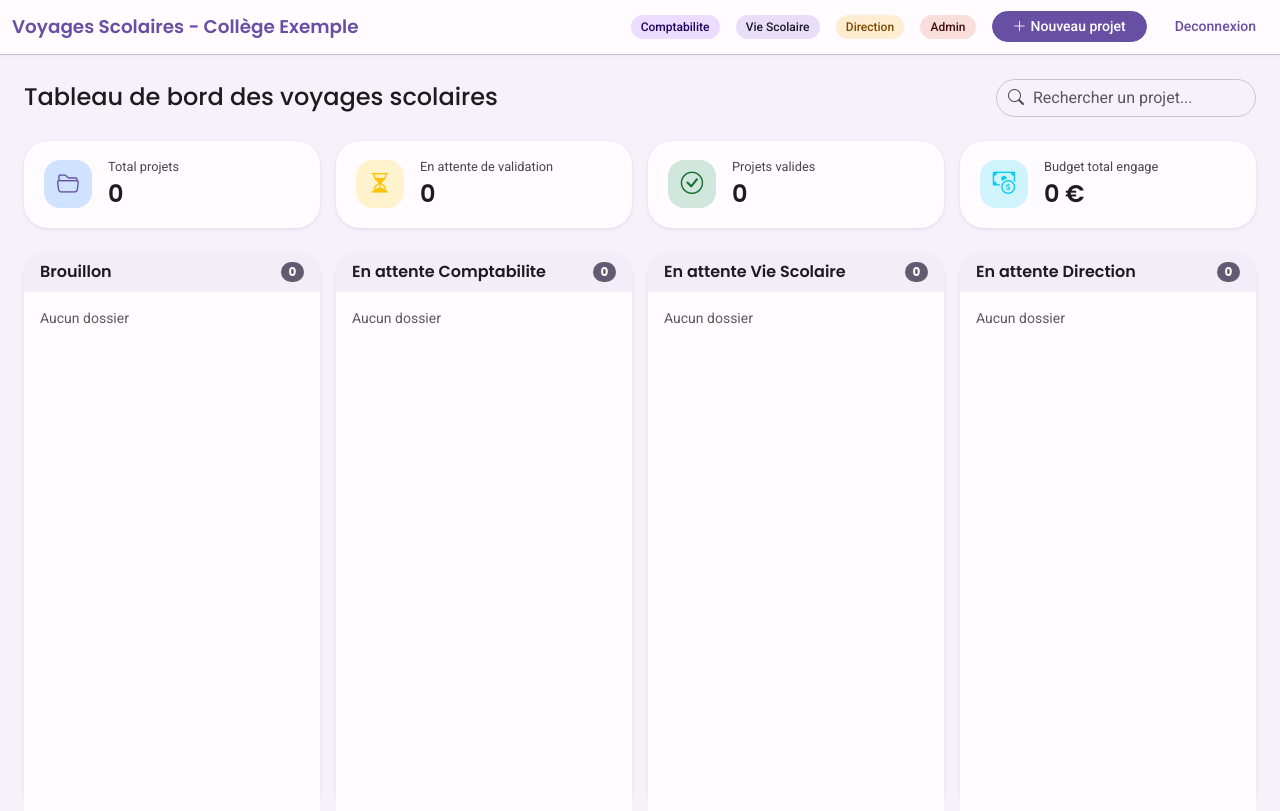
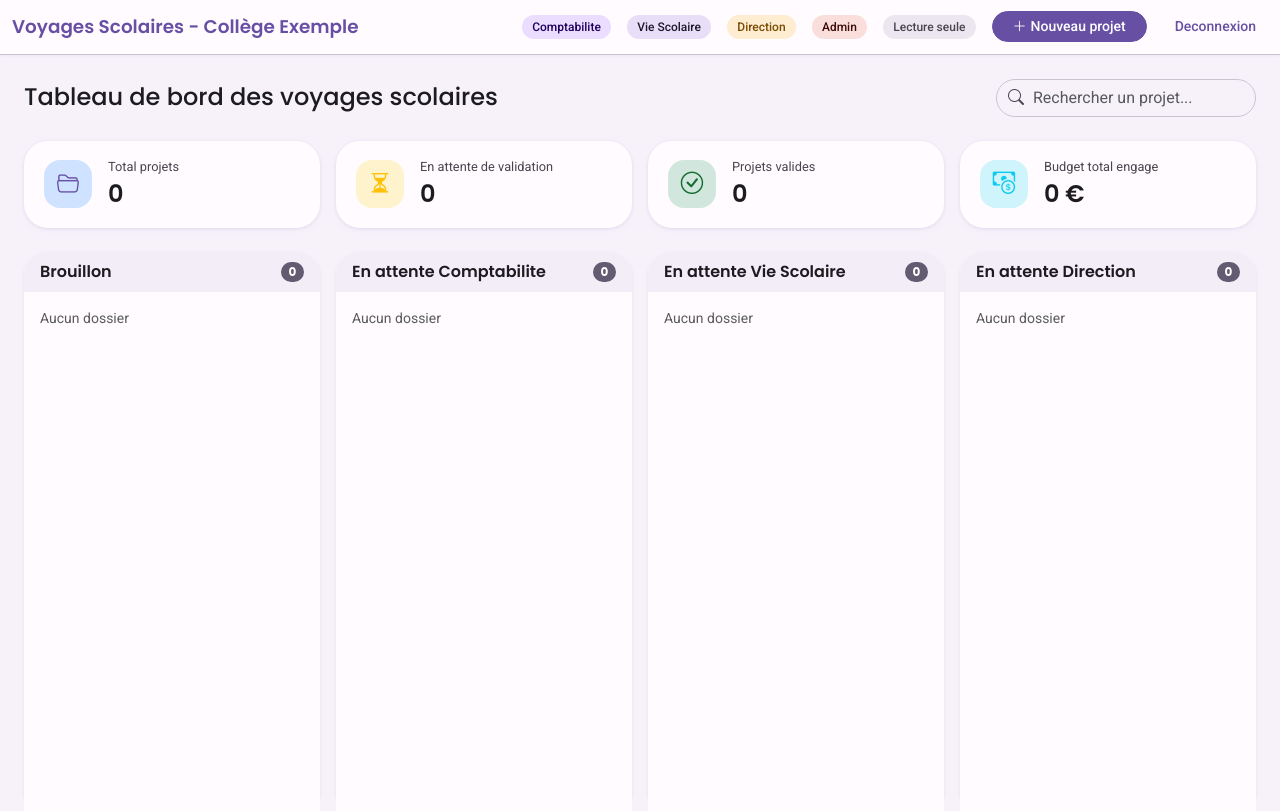
Before and after one commit to AxelM35/fiche-projet-app, a Spring Boot app: page /dashboard in a window 1280 px wide. Shown: the top 811 px of the page. Run offline with Spring Boot 4, Linux system fonts and the light colour scheme; the visitor is signed in with stand-in values (Sample User, id 1); data that the repository does not hold is empty; some of the project's set-up classes (security, data sources, template engines, error pages and the like) are left out, and stand-ins take their place; some libraries are stand-ins or nearby versions.

Commit message:
Ajoute le role lecture seule (ROLE_LECTURE_SEULE)
Un email inscrit dans la nouvelle liste ROLES_LECTURE_SEULE recoit
ROLE_LECTURE_SEULE a la place de ROLE_PROF (jamais les deux) :
l'observateur (ex. secretariat) consulte le dashboard et toutes les
fiches projet (deja ouvert a tout utilisateur authentifie, aucun
changement necessaire cote lecture), mais ne peut creer, modifier,
dupliquer, soumettre ni valider aucun dossier - @PreAuthorize
hasRole('PROF')/hasAnyRole(...) sur ProjetService le bloque deja
nativement des lors qu'il n'a pas ROLE_PROF.

Cote vues : boutons Nouveau projet / Dupliquer / Enregistrer /
Soumettre masques via sec:authorize="hasRole('PROF')", nouveau chip de
role dans la navbar. Les champs du formulaire restent visuellement
"actifs" pour un BROUILLON/A_CORRIGER consulte par un lecture seule
(pas de disabled/readonly) : sans risque puisque le bouton Enregistrer
est masque et que le backend refuse de toute facon, mais UX a affiner
si besoin.

Liste vide par defaut : aucun impact sur les utilisateurs existants
tant que ROLES_LECTURE_SEULE n'est pas renseignee.

Test : unUtilisateurEnLectureSeulePeutConsulterMaisNeCreeNiNeValideRien
verifie a la fois l'acces en lecture et le refus de toute action
d'ecriture.

```diff
--- a/docker-compose.yml
+++ b/docker-compose.yml
@@ -35,6 +35,7 @@ services:
       ROLES_COMPTA: ${ROLES_COMPTA:-compta@exemple.fr}
       ROLES_VIESCO: ${ROLES_VIESCO:-viesco@exemple.fr}
       ROLES_DIRECTION: ${ROLES_DIRECTION:-direction@exemple.fr}
+      ROLES_LECTURE_SEULE: ${ROLES_LECTURE_SEULE:-}
       MAIL_HOST: ${MAIL_HOST:-smtp.gmail.com}
       MAIL_PORT: ${MAIL_PORT:-587}
       MAIL_USERNAME: ${MAIL_USERNAME:-}
--- a/src/main/java/fr/ficheprojet/voyages/config/RolesProperties.java
+++ b/src/main/java/fr/ficheprojet/voyages/config/RolesProperties.java
@@ -21,4 +21,5 @@ public class RolesProperties {
     private List<String> compta = List.of();
     private List<String> viesco = List.of();
     private List<String> direction = List.of();
+    private List<String> lectureSeule = List.of();
 }
--- a/src/main/resources/application.properties
+++ b/src/main/resources/application.properties
@@ -36,6 +36,11 @@ voyages.roles.admin=${ROLES_ADMIN:amorvan@exemple.fr}
 voyages.roles.compta=${ROLES_COMPTA:compta@exemple.fr}
 voyages.roles.viesco=${ROLES_VIESCO:viesco@exemple.fr}
 voyages.roles.direction=${ROLES_DIRECTION:direction@exemple.fr}
+# Observateurs en lecture seule (ex. secretariat) : consultent tout, ne
+# peuvent rien creer ni valider. Recoivent ROLE_LECTURE_SEULE a la place de
+# ROLE_PROF (jamais les deux). Vide par defaut : aucun impact tant que la
+# variable n'est pas renseignee.
+voyages.roles.lecture-seule=${ROLES_LECTURE_SEULE:}
 
 # --- Envoi d'emails (notifications de workflow) ---
 spring.mail.host=${MAIL_HOST:smtp.gmail.com}
--- a/src/main/resources/static/css/style.css
+++ b/src/main/resources/static/css/style.css
@@ -223,6 +223,11 @@ a {
     color: var(--md-on-error-container);
 }
 
+.chip-role-lecture-seule {
+    background-color: var(--md-surface-container-high);
+    color: var(--md-on-surface-variant);
+}
+
 /* -------------------------------------------------------------------
    Cartes : elevation M3 douce et teintee, formes arrondies larges.
    ------------------------------------------------------------------- */
--- a/src/main/resources/templates/consultation.html
+++ b/src/main/resources/templates/consultation.html
@@ -189,7 +189,7 @@
 <div class="footer-actions d-flex flex-wrap gap-2 justify-content-between align-items-center">
     <a class="btn btn-outline-secondary" th:href="@{/dashboard}"><i class="bi bi-arrow-left me-1"></i>Retour au tableau de bord</a>
 
-    <form th:action="@{/projets/{id}/dupliquer(id=${projet.id})}" method="post" class="d-inline">
+    <form sec:authorize="hasRole('PROF')" th:action="@{/projets/{id}/dupliquer(id=${projet.id})}" method="post" class="d-inline">
         <button type="submit" class="btn btn-primary"><i class="bi bi-copy me-1"></i>Dupliquer en brouillon</button>
     </form>
 </div>
--- a/src/main/resources/templates/formulaire.html
+++ b/src/main/resources/templates/formulaire.html
@@ -234,20 +234,21 @@
             <a class="btn btn-outline-secondary" th:href="@{/dashboard}"><i class="bi bi-arrow-left me-1"></i>Retour au tableau de bord</a>
 
             <!-- Dupliquer : disponible des que le projet existe deja, quel que soit son statut -->
-            <form th:if="${projet.id} != null" th:action="@{/projets/{id}/dupliquer(id=${projet.id})}" method="post" class="d-inline">
+            <form th:if="${projet.id} != null" sec:authorize="hasRole('PROF')" th:action="@{/projets/{id}/dupliquer(id=${projet.id})}" method="post" class="d-inline">
                 <button type="submit" class="btn btn-outline-primary"><i class="bi bi-copy me-1"></i>Dupliquer</button>
             </form>
         </div>
 
         <div class="d-flex flex-wrap gap-2">
             <!-- Enregistrer : reserve a l'organisateur du dossier tant qu'il est modifiable -->
-            <button type="submit" form="formProjet" class="btn btn-primary"
+            <button type="submit" form="formProjet" class="btn btn-primary" sec:authorize="hasRole('PROF')"
                     th:if="${statutCourant == null or statutCourant.name() == 'BROUILLON' or statutCourant.name() == 'A_CORRIGER'}">
                 Enregistrer
             </button>
 
             <!-- Soumettre pour validation : uniquement sur un dossier deja enregistre -->
             <form th:if="${projet.id} != null and (${statutCourant.name() == 'BROUILLON'} or ${statutCourant.name() == 'A_CORRIGER'})"
+                  sec:authorize="hasRole('PROF')"
                   th:action="@{/projets/{id}/soumettre(id=${projet.id})}" method="post" class="d-inline">
                 <button type="submit" class="btn btn-success">Soumettre pour validation</button>
             </form>
--- a/src/main/resources/templates/fragments/navbar.html
+++ b/src/main/resources/templates/fragments/navbar.html
@@ -10,7 +10,8 @@
             <span class="chip-role chip-role-viesco" sec:authorize="hasRole('VIESCO')">Vie Scolaire</span>
             <span class="chip-role chip-role-direction" sec:authorize="hasRole('DIRECTION')">Direction</span>
             <span class="chip-role chip-role-admin" sec:authorize="hasRole('ADMIN')">Admin</span>
-            <a class="btn btn-primary btn-sm" th:href="@{/projets/nouveau}"><i class="bi bi-plus-lg me-1"></i>Nouveau projet</a>
+            <span class="chip-role chip-role-lecture-seule" sec:authorize="hasRole('LECTURE_SEULE')">Lecture seule</span>
+            <a class="btn btn-primary btn-sm" sec:authorize="hasRole('PROF')" th:href="@{/projets/nouveau}"><i class="bi bi-plus-lg me-1"></i>Nouveau projet</a>
             <form th:action="@{/logout}" method="post" class="mb-0">
                 <button type="submit" class="btn btn-text btn-sm">Deconnexion</button>
             </form>
```
Also changed, not shown: docs/CAHIER_DES_CHARGES.md (+1 -1 lines), src/main/java/fr/ficheprojet/voyages/security/CustomOAuth2UserService.java (+11 -2 lines), README.md, 2 other files.
